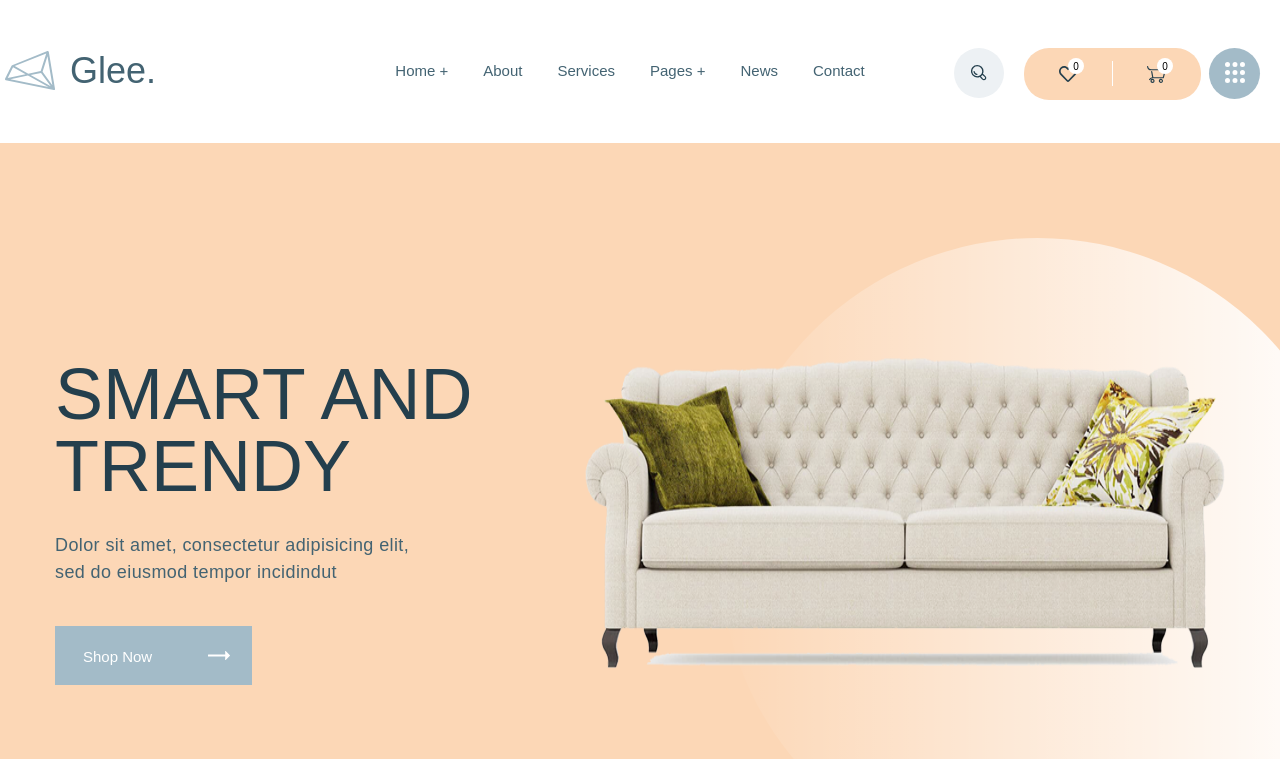
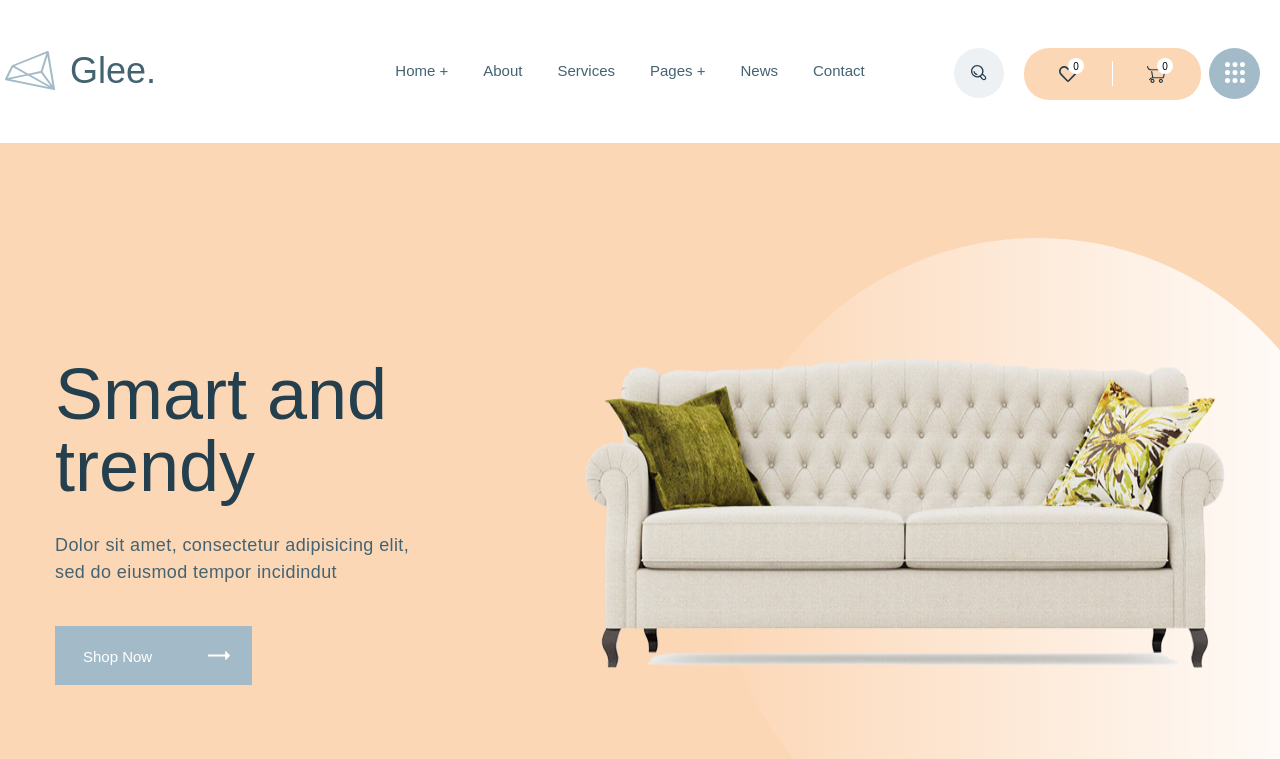
Before and after one commit to Yaroslav1992-v/Glee, a website: page app/index.html in a window 1280 px wide. Shown: the top 759 px of the page. Drawn offline with nearby package versions, Linux system fonts and the light colour scheme; files that its build step writes are made by us from their sources.

Commit message:
Update index.html

```diff
--- a/app/index.html
+++ b/app/index.html
@@ -60,7 +60,7 @@
                 <ul class="slider__list">
                     <li class="slider__item">
                         <div class="slider__content">
-                            <h2 class="slider__title">SMART AND TRENDY</h2>
+                            <h2 class="slider__title">Smart and trendy</h2>
                             <p class="slider__text">Dolor sit amet, consectetur adipisicing elit, sed do eiusmod
                                 tempor incidindut
                             </p>
@@ -70,7 +70,7 @@
                     </li>
                     <li class="slider__item">
                         <div class="slider__content">
-                            <h2 class="slider__title">SMART AND TRENDY</h2>
+                            <h2 class="slider__title">Smart and trendy</h2>
                             <p class="slider__text">Dolor sit amet, consectetur adipisicing elit, sed do eiusmod
                                 tempor incidindut
                             </p>
@@ -81,7 +81,7 @@
                     </li>
                     <li class="slider__item">
                         <div class="slider__content">
-                            <h2 class="slider__title">SMART AND TRENDY</h2>
+                            <h2 class="slider__title">Smart and trendy</h2>
                             <p class="slider__text">Dolor sit amet, consectetur adipisicing elit, sed do eiusmod
                                 tempor incidindut
                             </p>
```
